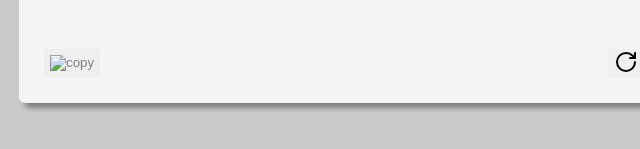
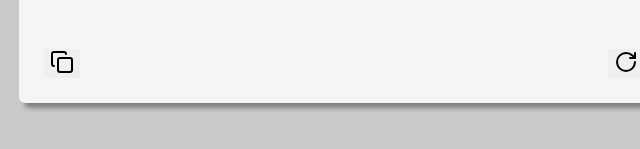
Before and after one commit to Houssametatla/quote-generator-app, a plain HTML site: page index.html in a window 1280 px wide. Shown: the part 461-610 px from the top of the page, 296-936 px from the left. Drawn offline with Linux system fonts and the light colour scheme; files whose address does not match are found by name.

Commit message:
Update index.html

```diff
--- a/index.html
+++ b/index.html
@@ -18,7 +18,7 @@
             </div>
             <div class="icons">
                 <button id="copy">
-                    <img  src="images/copy.svg" alt="copy">
+                    <img  src="assets/copy.svg" alt="copy">
                 </button>
                 <button id="reload">
                     <img src="images/rotate-cw.svg" alt="rotate">
```
